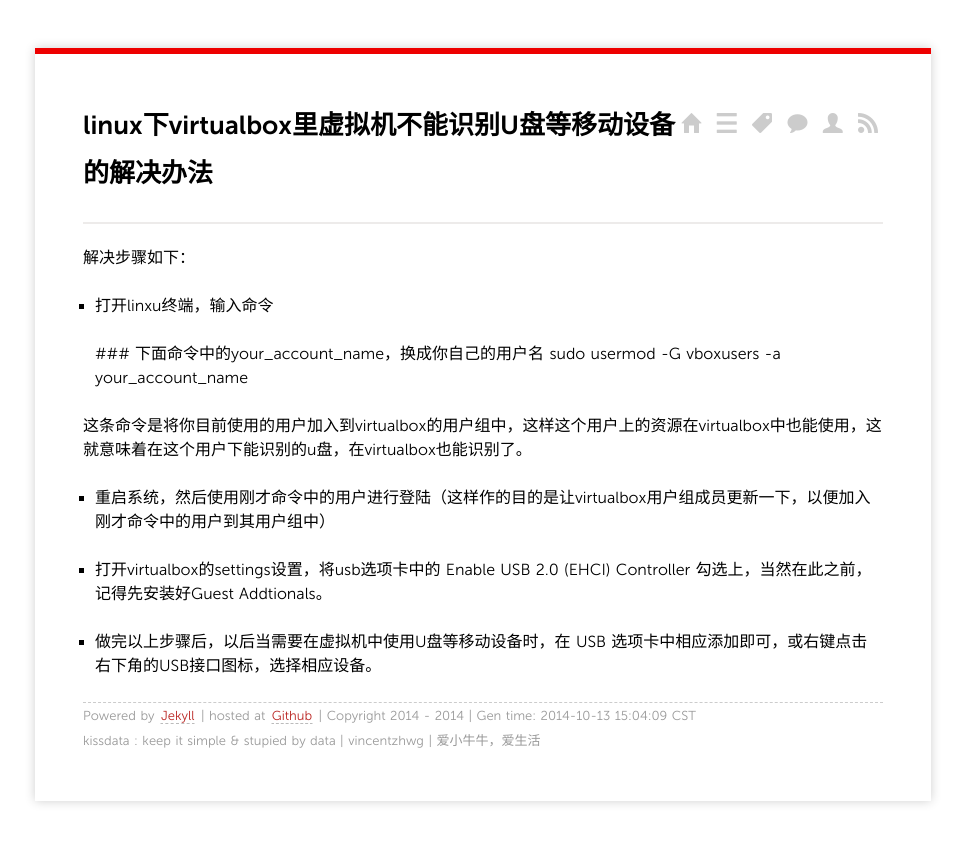
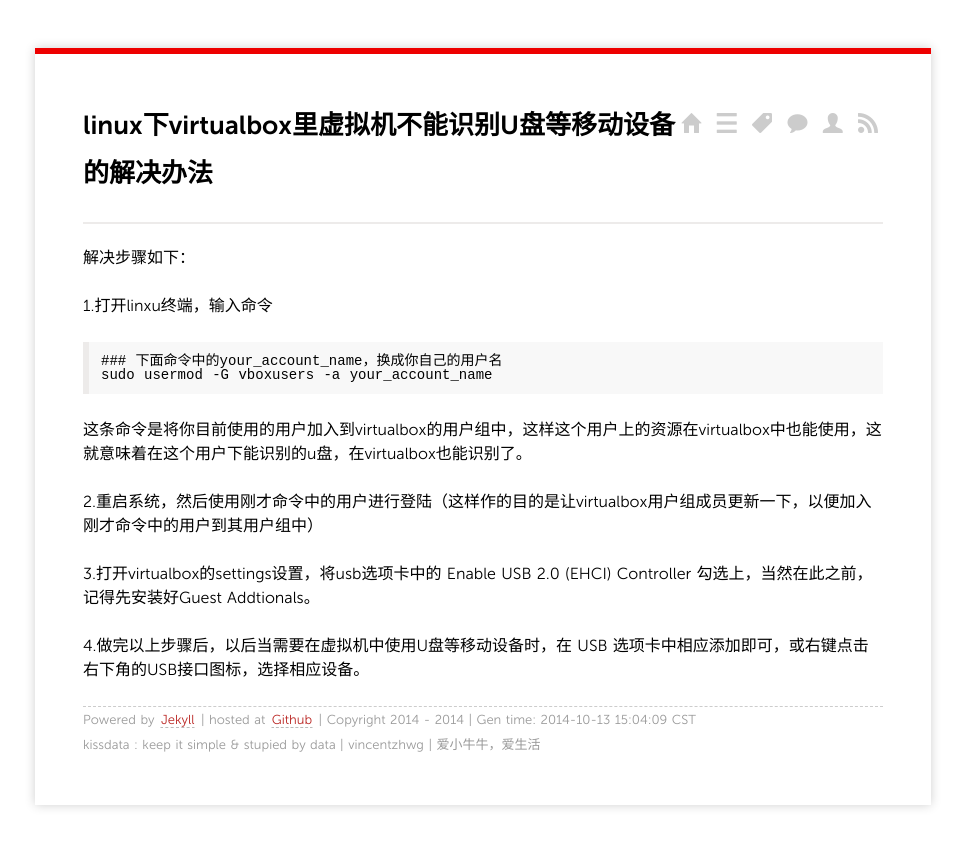
Before and after one commit to vincentzhwg/vincentzhwg.github.io, a Jekyll site: the page built from _posts/2014/2014-06-21-ubuntu-virtualbox.md, in a window 1280 px wide. Shown: the top 847 px of the page, without its empty margins (157-1122 px from the left). Built offline with Jekyll 4.4.1, drawn with Linux system fonts in a browser that asks for light colours; comment, search, counter and statistics services are not loaded.

Commit message:
Published with https://stackedit.io/

```diff
--- a/_posts/2014/2014-06-21-ubuntu-virtualbox.md
+++ b/_posts/2014/2014-06-21-ubuntu-virtualbox.md
@@ -9,7 +9,7 @@ tags:
 
 解决步骤如下：
 
-- 打开linxu终端，输入命令
+1.打开linxu终端，输入命令
 
 
 	### 下面命令中的your_account_name，换成你自己的用户名
@@ -18,8 +18,8 @@ tags:
 
 这条命令是将你目前使用的用户加入到virtualbox的用户组中，这样这个用户上的资源在virtualbox中也能使用，这就意味着在这个用户下能识别的u盘，在virtualbox也能识别了。
 
-- 重启系统，然后使用刚才命令中的用户进行登陆（这样作的目的是让virtualbox用户组成员更新一下，以便加入刚才命令中的用户到其用户组中）
+2.重启系统，然后使用刚才命令中的用户进行登陆（这样作的目的是让virtualbox用户组成员更新一下，以便加入刚才命令中的用户到其用户组中）
 
-- 打开virtualbox的settings设置，将usb选项卡中的 Enable USB 2.0 (EHCI) Controller 勾选上，当然在此之前，记得先安装好Guest Addtionals。
+3.打开virtualbox的settings设置，将usb选项卡中的 Enable USB 2.0 (EHCI) Controller 勾选上，当然在此之前，记得先安装好Guest Addtionals。
 
-- 做完以上步骤后，以后当需要在虚拟机中使用U盘等移动设备时，在 USB 选项卡中相应添加即可，或右键点击右下角的USB接口图标，选择相应设备。
+4.做完以上步骤后，以后当需要在虚拟机中使用U盘等移动设备时，在 USB 选项卡中相应添加即可，或右键点击右下角的USB接口图标，选择相应设备。
```
